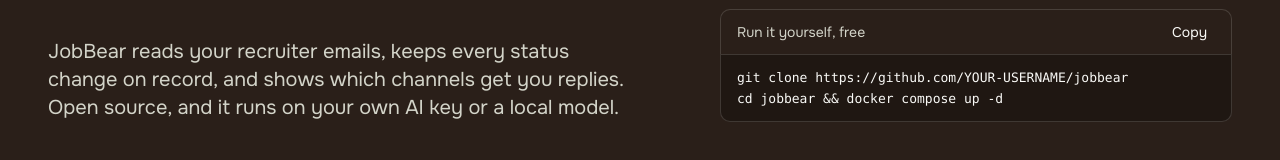
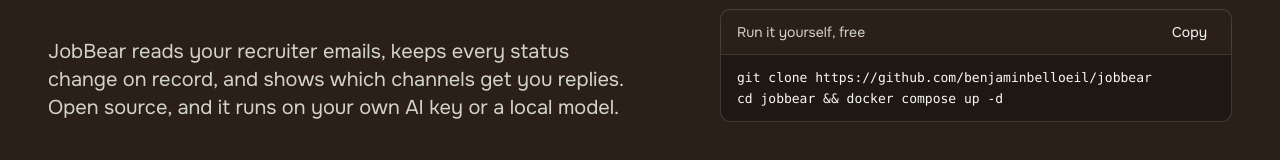
Before and after one commit to benjaminbelloeil/jobbear, a React (Vite) app in the folder frontend/: page / in a window 1280 px wide. Shown: the part 439-599 px from the top of the page. Built offline with nearby package versions, Linux system fonts and the light colour scheme; no server answers.

Commit message:
fix(frontend): point landing page links at the public GitHub repo

```diff
--- a/frontend/src/pages/Landing.tsx
+++ b/frontend/src/pages/Landing.tsx
@@ -5,8 +5,7 @@
 import Icon from '../components/Icon'
 import LandingDemo from '../components/LandingDemo'
 
-// TODO(me): set this once the repo is public.
-const REPO_URL = 'https://github.com/YOUR-USERNAME/jobbear'
+const REPO_URL = 'https://github.com/benjaminbelloeil/jobbear'
 const INSTALL = `git clone ${REPO_URL}\ncd jobbear && docker compose up -d`
 
 // Each row answers a complaint theme in docs/replica/feedback.md (paraphrased, not quoted).
```
